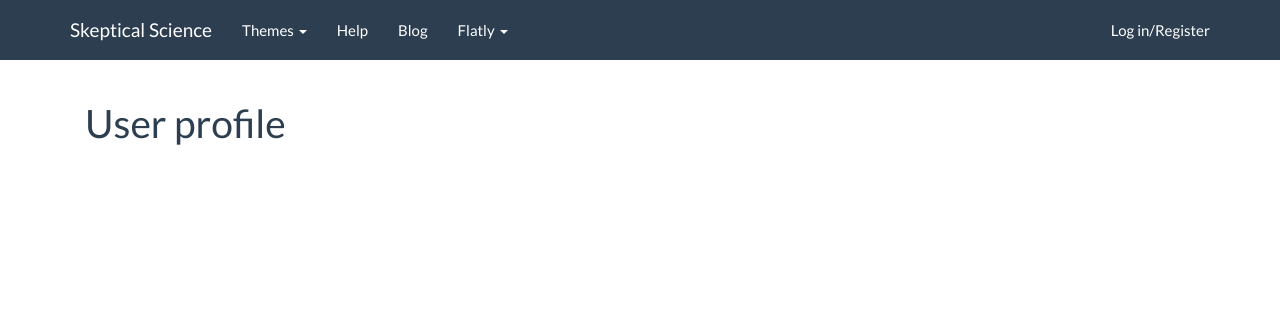
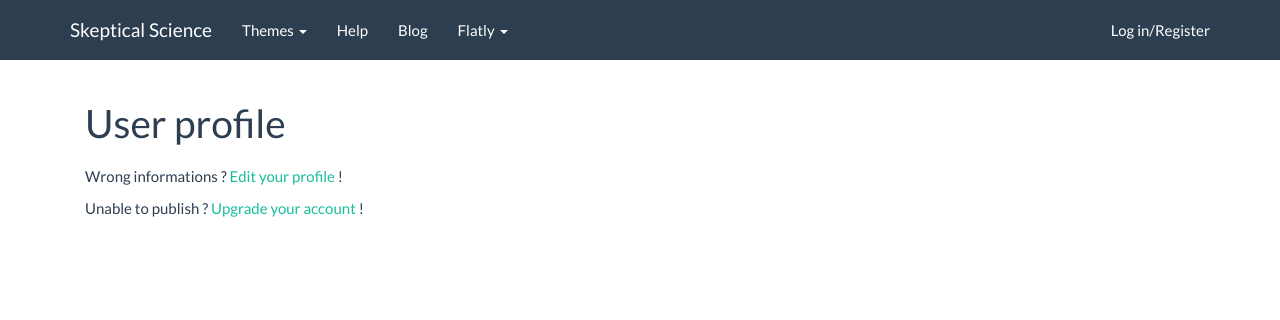
Before and after one commit to Astyan-42/skepticalscience, a Django app: template skepticalsciencewebsite/customuser/templates/customuser/detail_user.html in a window 1280 px wide. Shown: the top 320 px of the page. Run offline with Django 3.2, Linux system fonts and the light colour scheme; the template is opened without the code that fills it, so the values that code supplies are empty; some libraries are stand-ins or nearby versions.

Commit message:
adding link at the end of the profile if the user is the one of the profile

```diff
--- a/skepticalsciencewebsite/customuser/templates/customuser/detail_user.html
+++ b/skepticalsciencewebsite/customuser/templates/customuser/detail_user.html
@@ -6,4 +6,11 @@
 {% block content %}
     <h1>{% trans "User profile" %}</h1>
     <h2>{{ user_detail.email }}</h2>
+
+
+    {% if user.id == user_detail.pk %}
+        <p>{% trans "Wrong informations " %}? <a href="{% url 'edit_profile' %}">{% trans "Edit your profile " %}</a>!</p>
+        <p>{% trans "Unable to publish " %}? <a href="{% url 'auth_password_reset' %}">{% trans "Upgrade your account " %}</a>!</p>
+    {% endif %}
+
 {% endblock %}
```
